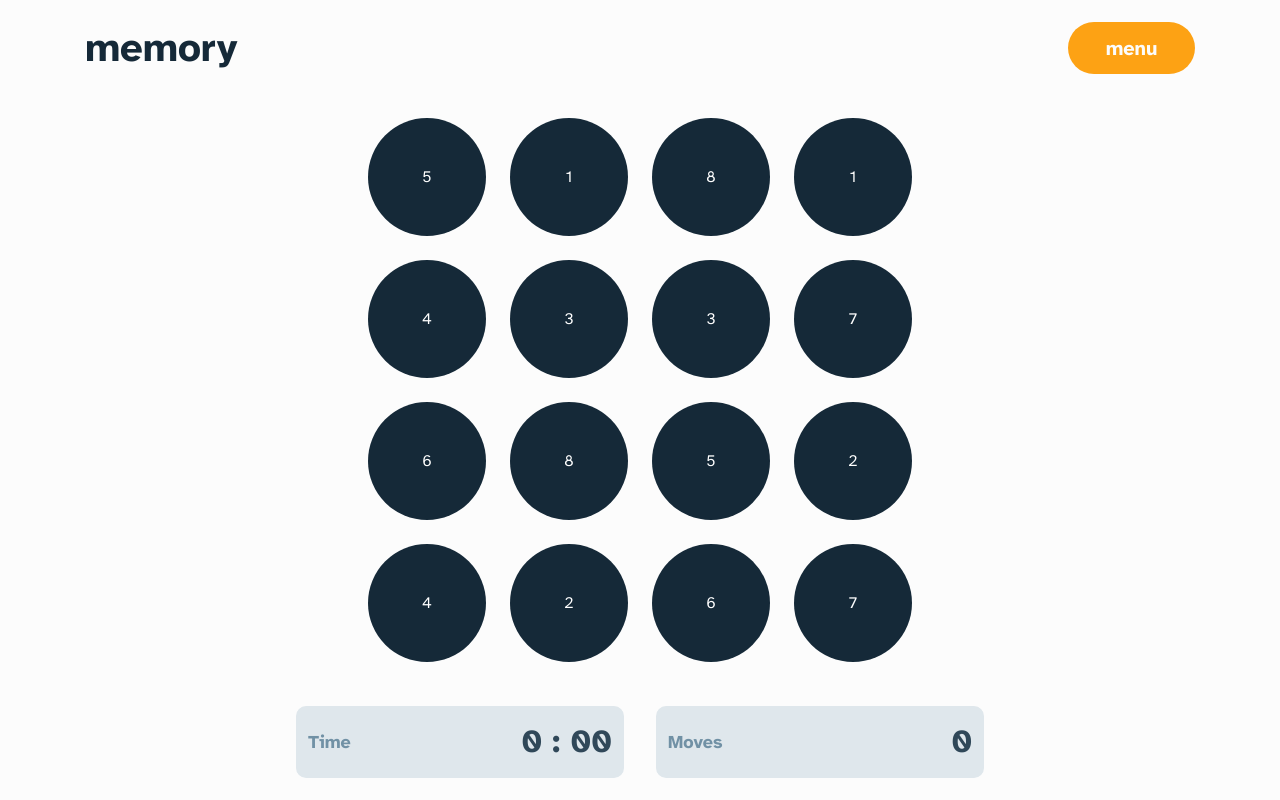
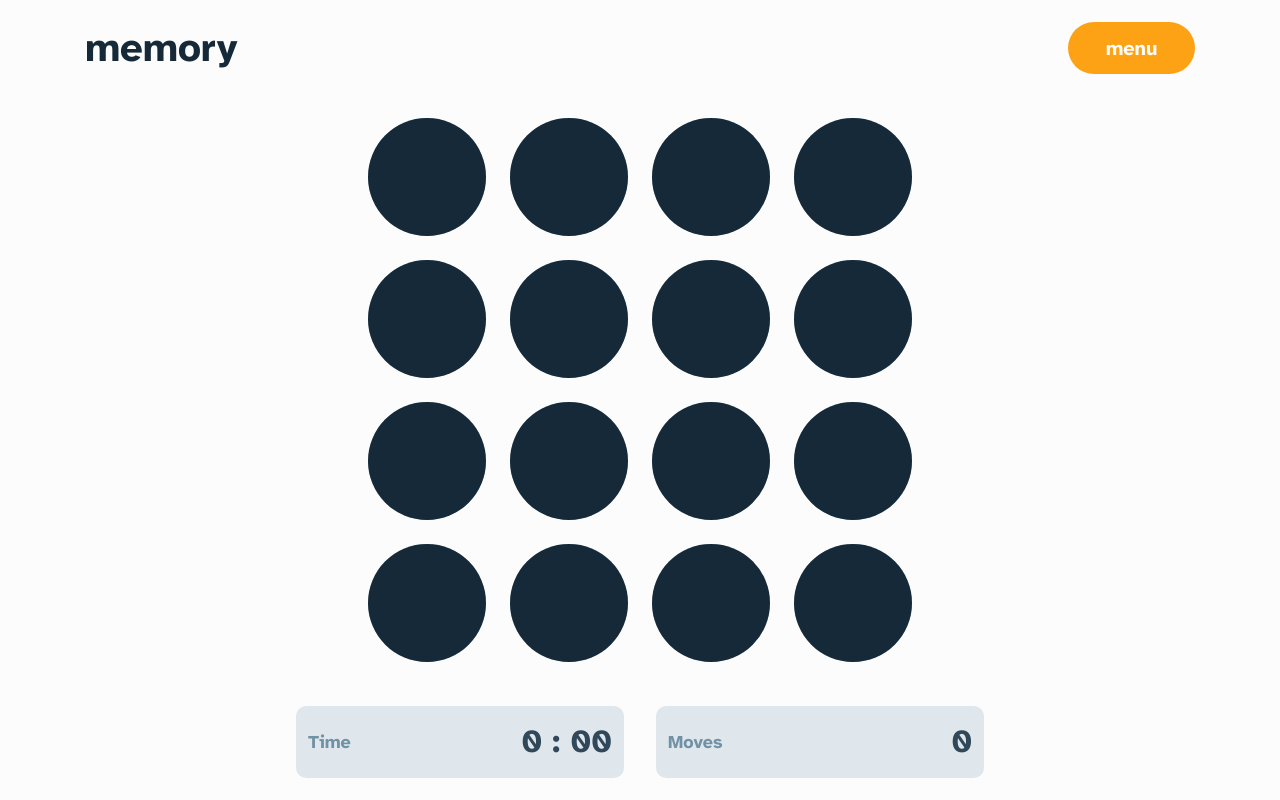
Before and after one commit to Star-Mdakane/memory-game-react-react-router-tailwindcss, a React (Vite) app: page / in a window 1280 px wide. Both pictures are taken after a click on the button "Start Game". Built offline with nearby package versions, Linux system fonts and the light colour scheme.

Commit message:
card logic...

```diff
--- a/public/themes.jsx
+++ b/public/themes.jsx
@@ -1,4 +1,4 @@
-import { FaApple, FaBeer, FaBiohazard, FaCannabis, FaChessKnight, FaEmpire, FaGasPump, FaGhost, FaGithub, FaGitkraken, FaLanguage, FaPhoenixFramework, FaPhoenixSquadron, FaReact, FaStar, FaXbox, FaYoutube } from "react-icons/fa"
+import { FaApple, FaBeer, FaBiohazard, FaCannabis, FaChessKnight, FaEmpire, FaGasPump, FaGhost, FaGithub, FaGitkraken, FaLanguage, FaOldRepublic, FaPhoenixFramework, FaPhoenixSquadron, FaReact, FaStar, FaXbox, FaYoutube } from "react-icons/fa"
 
 export const THEMES = {
     numbers: [
@@ -39,6 +39,6 @@ export const THEMES = {
         { pairId: 15, content: <FaEmpire /> },
         { pairId: 16, content: <FaGasPump /> },
         { pairId: 17, content: <FaGithub /> },
-        { pairId: 18, content: <FaGithub /> },
+        { pairId: 18, content: <FaOldRepublic /> },
     ]
 }
--- a/src/components/Card.jsx
+++ b/src/components/Card.jsx
@@ -1,14 +1,20 @@
 
-const Card = ({ gridSize, children }) => {
 
-    const cardSize = gridSize === '4' ? "w-18 h-18 md:w-29.5 md:h-29.5" : "w-12 h-12 md:w-20.5 md:h-20.5";
-    const contentSize = gridSize === '4' ? "w-15 h-15" : "w-10 h-10";
+const Card = ({ gridSize, pairId, content, isFlipped, setIsFlipped }) => {
+
+    const cardSize = gridSize === '4'
+        ? "w-18 h-18 md:w-29.5 md:h-29.5 text-[40px] md:text-[56px]"
+        : "w-12 h-12 md:w-20.5 md:h-20.5 text-[24px] md:text-[44px]";
+
 
     return (
-        <button
-            className={`${cardSize} text-white grid place-content-center bg-bg-blue rounded-full cursor-pointer`}>
-            {children}
+
+        <button onClick={() => setIsFlipped(true)}
+            className={`relative ${cardSize} text-pri-gray grid place-content-center bg-sec-blue rounded-full cursor-pointer group isActive`}>
+            {content}
+            <div className={`w-full h-full rounded-full absolute  group-hover:bg-hover-blue ${isFlipped ? 'group-[.isActive]:bg-none' : 'bg-bg-blue'}`}></div>
         </button>
+
     )
 }
 
--- a/src/contexts/GlobalContext.jsx
+++ b/src/contexts/GlobalContext.jsx
@@ -2,9 +2,6 @@ import { createContext, useState } from "react";
 import { THEMES } from "../../public/themes";
 
 export const GlobalContext = createContext();
-
-console.log(THEMES);
-
 
 export const GlobalProvider = ({ children }) => {
     const initValues = { theme: "numbers", gridSize: "4", players: "1" }
--- a/src/index.css
+++ b/src/index.css
@@ -9,4 +9,5 @@
     --color-sec-blue: rgb(188, 206, 217);
     --color-tert-blue: rgb(223, 231, 236);
     --color-text-blue: rgb(113, 145, 165);
+    --color-hover-blue: rgb(99, 149, 184);
 }
--- a/src/pages/GamePage.jsx
+++ b/src/pages/GamePage.jsx
@@ -8,19 +8,21 @@ const GamePage = () => {
 
     const { theme, gridSize } = useParams();
     const [cards, setCards] = useState([]);
+    const [isFlipped, setIsFlipped] = useState(false);
 
     useEffect(() => {
         setCards(createGameCards(theme, Number(gridSize)))
     }, [theme, gridSize])
 
+    const gridClass = gridSize === '4' ? "grid-cols-4 gap-6" : "grid-cols-6 gap-4";
     const contentSize = gridSize === '4' ? "60px" : "40px";
 
     return (
-        <IconContext.Provider value={{ size: contentSize }}>
-            <div className="grid grid-cols-4 gap-6 mx-auto">
+        <IconContext.Provider value={{ size: contentSize, className: "pri-gray" }}>
+            <div className={`grid ${gridClass} mx-auto`}>
                 {cards.map(card => (
-                    <Card gridSize={gridSize} key={card.id} >
-                        {card.content}
+                    <Card gridSize={gridSize} key={card.id} {...card} isFlipped={isFlipped} setIsFlipped={setIsFlipped} >
+
                     </Card>
                 ))}
             </div>
```
Also changed, not shown: public/logo.svg (deleted).
